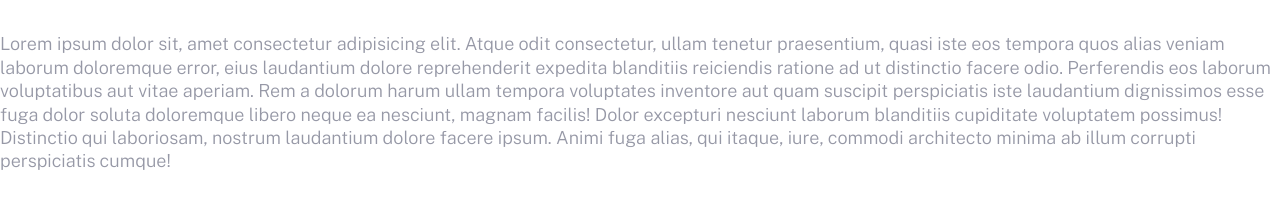
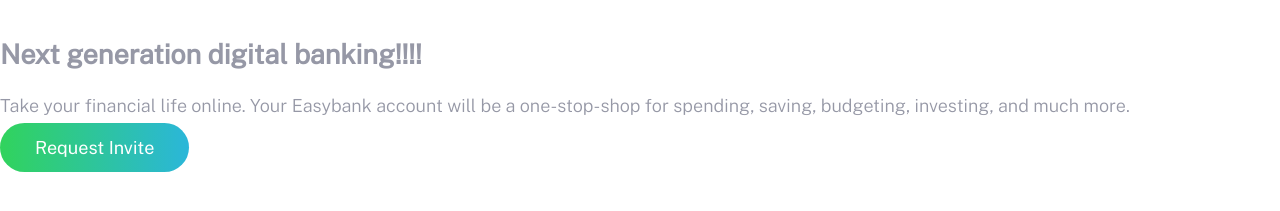
Before and after one commit to w-milan/bank, a website: page index.html in a window 1280 px wide. Shown: the part 71-282 px from the top of the page. Drawn offline with nearby package versions, Linux system fonts and the light colour scheme.

Commit message:
Hero section structure

```diff
--- a/index.html
+++ b/index.html
@@ -44,7 +44,21 @@
       </div>
     </header>
 
-  <p>Lorem ipsum dolor sit, amet consectetur adipisicing elit. Atque odit consectetur, ullam tenetur praesentium, quasi iste eos tempora quos alias veniam laborum doloremque error, eius laudantium dolore reprehenderit expedita blanditiis reiciendis ratione ad ut distinctio facere odio. Perferendis eos laborum voluptatibus aut vitae aperiam. Rem a dolorum harum ullam tempora voluptates inventore aut quam suscipit perspiciatis iste laudantium dignissimos esse fuga dolor soluta doloremque libero neque ea nesciunt, magnam facilis! Dolor excepturi nesciunt laborum blanditiis cupiditate voluptatem possimus! Distinctio qui laboriosam, nostrum laudantium dolore facere ipsum. Animi fuga alias, qui itaque, iure, commodi architecto minima ab illum corrupti perspiciatis cumque!</p>
+    <section class="hero">
+      <div class="container">
+        <div class="hero__image"></div>
+
+        <div class="hero__text container--pall">
+          <h1>Next generation digital banking!!!!</h1>
+          <p>
+            Take your financial life online. Your Easybank account will be a
+            one-stop-shop for spending, saving, budgeting, investing, and much
+            more.
+          </p>
+          <a href="#" class="button hero__cta">Request Invite</a>
+        </div>
+      </div>
+    </section>
 
 
 
```
